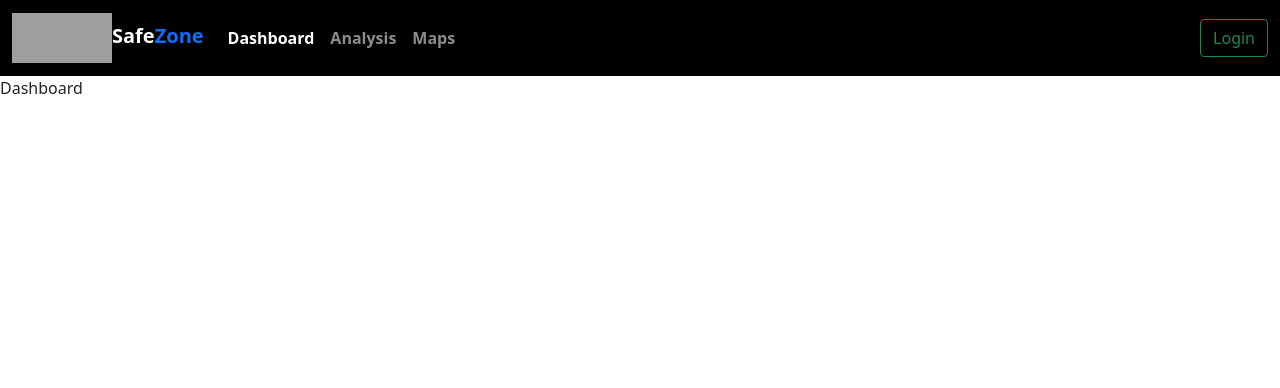
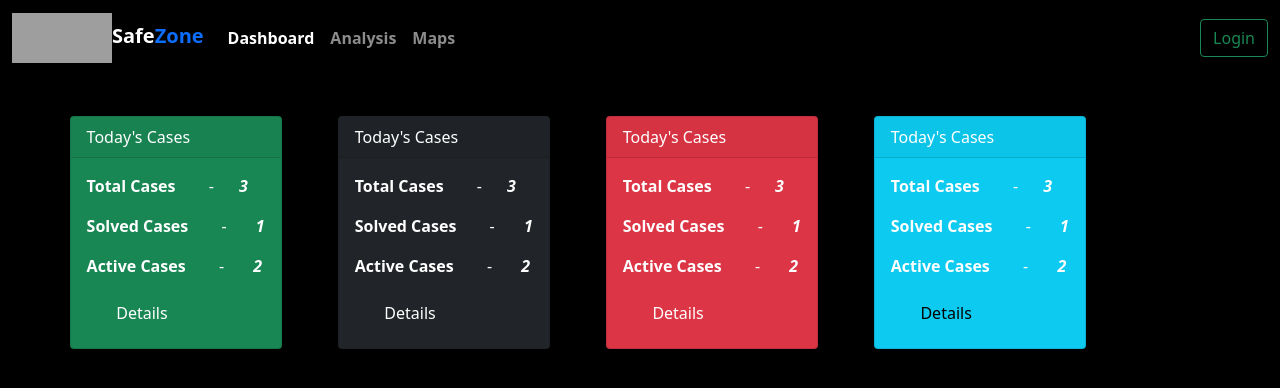
Before and after one commit to Rajsoni03/SafeZone, a Django app: page /analysis/dashboard in a window 1280 px wide. Shown: the top 388 px of the page. Run offline with Django 3.2, Linux system fonts and the light colour scheme; grey boxes are pictures that could not be loaded.

Commit message:
dashboard cards added

```diff
--- a/Analysis/templates/Analysis/dashboard.html
+++ b/Analysis/templates/Analysis/dashboard.html
@@ -2,7 +2,64 @@
 
 {% block dashboard %} active {% endblock %}
 {% block content %}
+<body style="background-color:black;">
+  <div class="container-fluid">
+    <div class="row">
+      &nbsp;&nbsp;&nbsp;&nbsp;&nbsp;&nbsp;&nbsp;&nbsp;&nbsp;&nbsp;
+        <div class="col-auto">
+            <div class="card text-white bg-success m-3" style="max-width: 18rem;"style="background-color:black;">
+                <div class="card-header">Today's Cases</div>
+                <div class="card-body">
 
-Dashboard
+                    <p class="card-text"><b>Total Cases</b> &nbsp&nbsp&nbsp&nbsp&nbsp&nbsp&nbsp- <i>&nbsp&nbsp&nbsp&nbsp <b>3</b></i></p>
+                    <p class="card-text"><b>Solved Cases</b> &nbsp&nbsp&nbsp&nbsp&nbsp&nbsp&nbsp- <i>&nbsp&nbsp&nbsp&nbsp&nbsp&nbsp<b>1</b></i></p>
+                    <p class="card-text"><b>Active Cases</b> &nbsp&nbsp&nbsp&nbsp&nbsp&nbsp&nbsp- <i>&nbsp&nbsp&nbsp&nbsp&nbsp&nbsp<b>2</b></i></p>
+                    &nbsp&nbsp&nbsp&nbsp<a href="/" class="btn btn-success">Details</a>
+                </div>
+            </div>
+        </div>
+        <div class="col-auto">
+            <div class="card text-white bg-dark m-3" style="max-width: 18rem;">
+              <div class="card-header">Today's Cases</div>
+              <div class="card-body">
+
+                  <p class="card-text"><b>Total Cases</b> &nbsp&nbsp&nbsp&nbsp&nbsp&nbsp&nbsp- <i>&nbsp&nbsp&nbsp&nbsp <b>3</b></i></p>
+                  <p class="card-text"><b>Solved Cases</b> &nbsp&nbsp&nbsp&nbsp&nbsp&nbsp&nbsp- <i>&nbsp&nbsp&nbsp&nbsp&nbsp&nbsp<b>1</b></i></p>
+                  <p class="card-text"><b>Active Cases</b> &nbsp&nbsp&nbsp&nbsp&nbsp&nbsp&nbsp- <i>&nbsp&nbsp&nbsp&nbsp&nbsp&nbsp<b>2</b></i></p>
+                  &nbsp&nbsp&nbsp&nbsp<a href="/" class="btn btn-dark">Details</a>
+              </div>
+          </div>
+
+        </div>
+        <div class="col-auto">
+          <div class="card text-white bg-danger m-3" style="max-width: 18rem;">
+            <div class="card-header">Today's Cases</div>
+            <div class="card-body">
+
+                <p class="card-text"><b>Total Cases</b> &nbsp&nbsp&nbsp&nbsp&nbsp&nbsp&nbsp- <i>&nbsp&nbsp&nbsp&nbsp <b>3</b></i></p>
+                <p class="card-text"><b>Solved Cases</b> &nbsp&nbsp&nbsp&nbsp&nbsp&nbsp&nbsp- <i>&nbsp&nbsp&nbsp&nbsp&nbsp&nbsp<b>1</b></i></p>
+                <p class="card-text"><b>Active Cases</b> &nbsp&nbsp&nbsp&nbsp&nbsp&nbsp&nbsp- <i>&nbsp&nbsp&nbsp&nbsp&nbsp&nbsp<b>2</b></i></p>
+                &nbsp&nbsp&nbsp&nbsp<a href="/" class="btn btn-danger">Details</a>
+            </div>
+        </div>
+        </div>
+        <div class="col-auto">
+          <div class="card text-white bg-info m-3" style="max-width: 18rem;">
+            <div class="card-header">Today's Cases</div>
+              <div class="card-body">
+
+                  <p class="card-text"><b>Total Cases</b> &nbsp&nbsp&nbsp&nbsp&nbsp&nbsp&nbsp- <i>&nbsp&nbsp&nbsp&nbsp <b>3</b></i></p>
+                  <p class="card-text"><b>Solved Cases</b> &nbsp&nbsp&nbsp&nbsp&nbsp&nbsp&nbsp- <i>&nbsp&nbsp&nbsp&nbsp&nbsp&nbsp<b>1</b></i></p>
+                  <p class="card-text"><b>Active Cases</b> &nbsp&nbsp&nbsp&nbsp&nbsp&nbsp&nbsp- <i>&nbsp&nbsp&nbsp&nbsp&nbsp&nbsp<b>2</b></i></p>
+                  &nbsp&nbsp&nbsp&nbsp<a href="/" class="btn btn-info">Details</a>
+              </div>
+          </div>
+        </div>
+    </div>
+
+
+    </div>
+  </div>
+</body>
 
 {% endblock %}
--- a/Main/templates/Main/base.html
+++ b/Main/templates/Main/base.html
@@ -7,7 +7,7 @@
     <meta name="viewport" content="width=device-width, initial-scale=1">
     <!-- Bootstrap CSS -->
     <link href="https://cdn.jsdelivr.net/npm/bootstrap@5.1.3/dist/css/bootstrap.min.css" rel="stylesheet" integrity="sha384-1BmE4kWBq78iYhFldvKuhfTAU6auU8tT94WrHftjDbrCEXSU1oBoqyl2QvZ6jIW3" crossorigin="anonymous">
-    <title>Hello, world!</title>
+    <title>SafeZone</title>
 </head>
 
 <body>
@@ -45,6 +45,7 @@
             </div>
         </div>
     </nav>
+    <br>
     {%block content%}
     not working
     {%endblock%}
```
